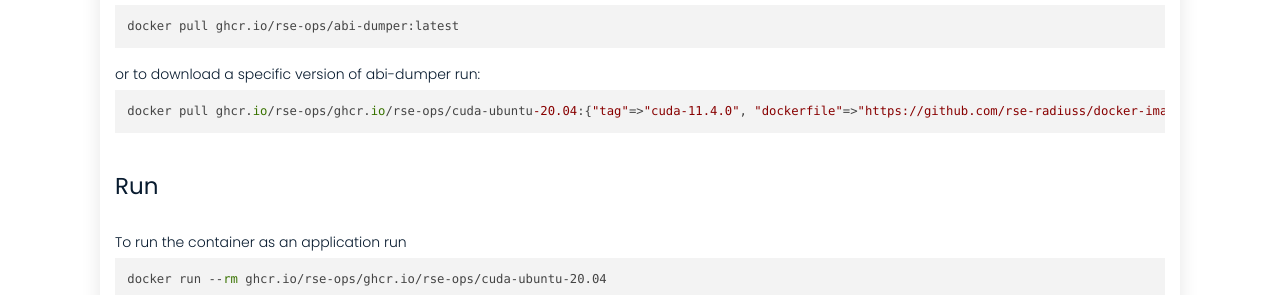
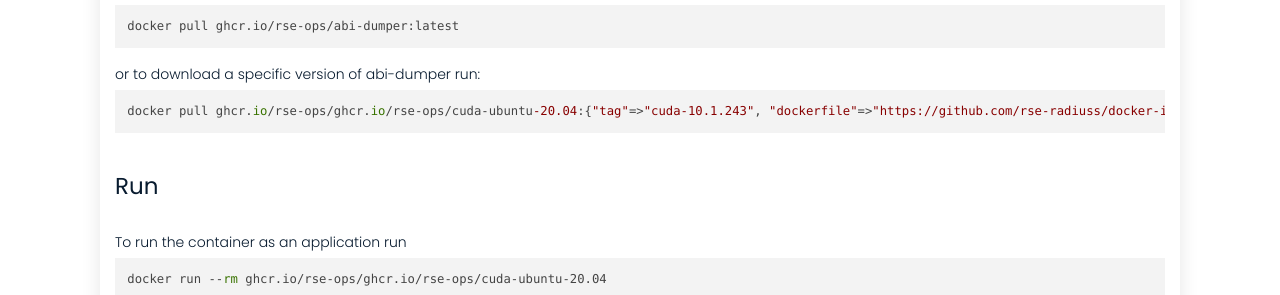
Before and after one commit to rse-ops/docker-images, a Jekyll site: the page built from _library/ghcr.io-rse-ops-cuda-ubuntu-20.04.md, in a window 1280 px wide and 1002 px high. Shown: the part 520-815 px from the top of the window. Built offline with Jekyll 4.4.1, drawn with Linux system fonts in a browser that asks for light colours; nearby versions of some CDN libraries.

Commit message:
Automated push to update library 2021-10-15

```diff
--- a/_library/ghcr.io-rse-ops-cuda-ubuntu-20.04.md
+++ b/_library/ghcr.io-rse-ops-cuda-ubuntu-20.04.md
@@ -1,14 +1,11 @@
 ---
 layout: container
 name: ghcr.io/rse-ops/cuda-ubuntu-20.04
-updated_at: 2021-10-15 19:22:59.566411
+updated_at: 2021-10-15 19:25:51.755362
 
 
 container_url: https://github.com/orgs/rse-radiuss/packages/container/package/cuda-ubuntu-20.04
 versions:
- - tag: cuda-11.4.0
-   dockerfile: https://github.com/rse-radiuss/docker-images/blob/main/ubuntu/cuda/Dockerfile
-   manifest: https://crane.ggcr.dev/manifest/ghcr.io/rse-ops/cuda-ubuntu-20.04:cuda-11.4.0
  - tag: cuda-10.1.243
    dockerfile: https://github.com/rse-radiuss/docker-images/blob/main/ubuntu/cuda/Dockerfile
    manifest: https://crane.ggcr.dev/manifest/ghcr.io/rse-ops/cuda-ubuntu-20.04:cuda-10.1.243
```
Also changed, not shown: other parts of _library/ghcr.io-rse-ops-cuda-ubuntu-20.04.md (+3 -0 lines).
